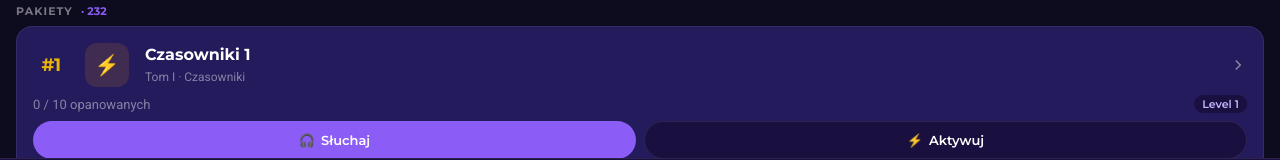
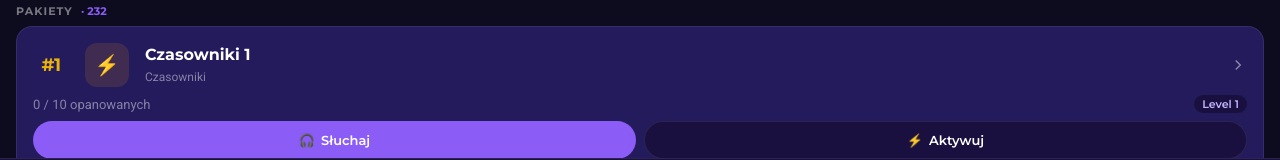
Before and after one commit to ProjectXMG999/PE_app, a React (Vite) app: page / in a window 1280 px wide. Shown: the part 578-738 px from the top of the page. Built offline with nearby package versions, Linux system fonts and the light colour scheme.

Commit message:
fix: remove volume name from package cards
- Remove 'Tom I' text from package card meta
- Show only category instead of 'Tom I · Category'
- Cleaner, more focused card appearance

Co-Authored-By: Claude Haiku 4.5 <noreply@anthropic.com>

```diff
--- a/src/components/home/PackageCard.tsx
+++ b/src/components/home/PackageCard.tsx
@@ -92,7 +92,7 @@ export function PackageCard({ pack, progress, knownCount = 0 }: Props) {
         </div>
         <div className="packcard__info">
           <h3 className="packcard__name">{pack.name}</h3>
-          <span className="packcard__meta">{pack.volume} · {pack.category}</span>
+          <span className="packcard__meta">{pack.category}</span>
         </div>
         <div className="packcard__right">
           {statusLabel && (
```
